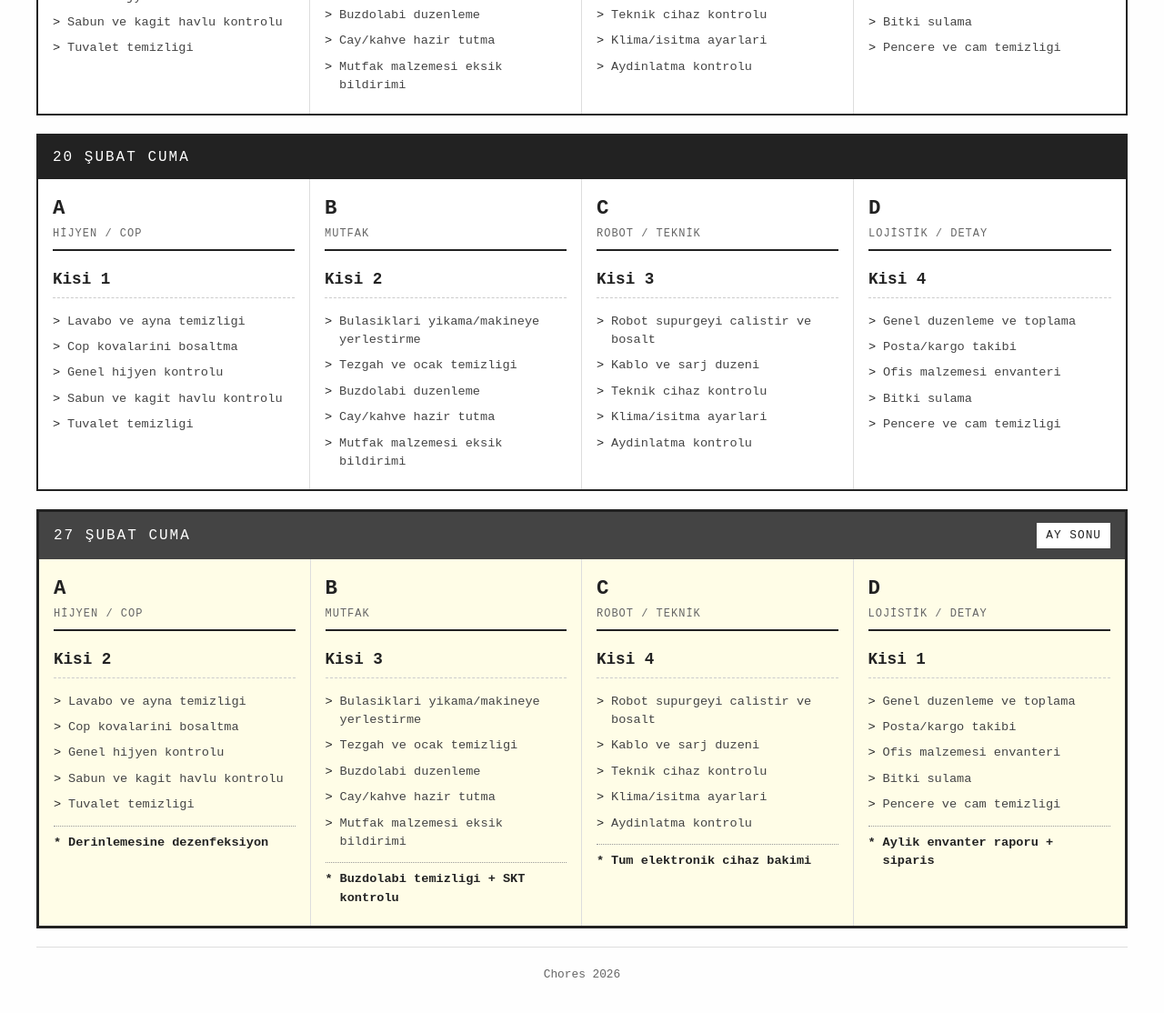
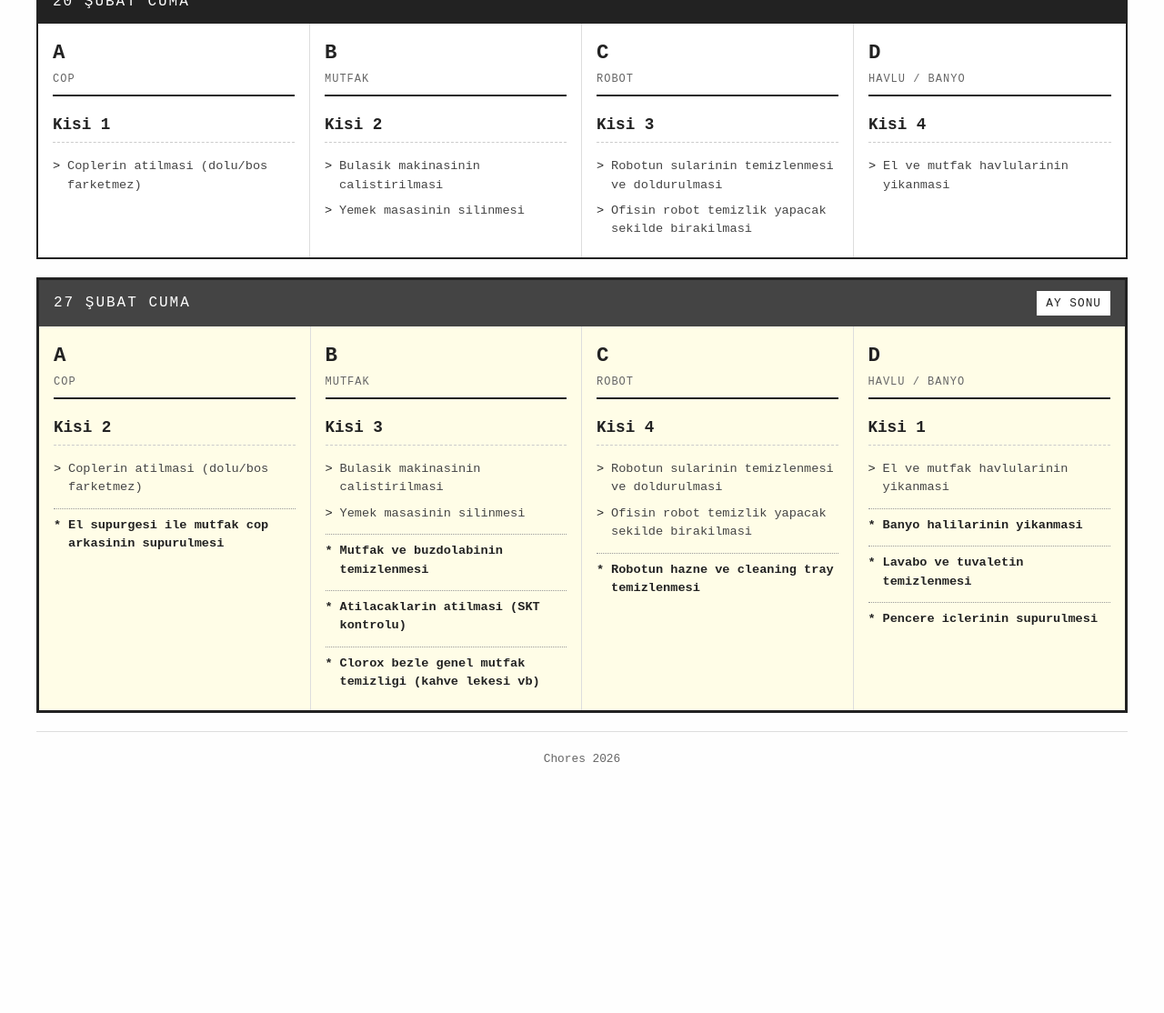
Before and after one commit to cankilic-gh/chores, a plain HTML site: page index.html in a window 1280 px wide. Shown: the part 1086-2200 px from the top of the page at 91% size. After the commit the page ends 1970 px from the top, so only its background shows below. Drawn offline with Linux system fonts and the light colour scheme.

Commit message:
Update tasks based on office email
Weekly tasks:
- A: Cop atma
- B: Bulasik makinasi, masa silme
- C: Robot sulari, ofis hazirlama
- D: Havlu yikama

Monthly tasks:
- A: Cop arkasi supurme
- B: Buzdolabi temizligi, Clorox ile mutfak
- C: Robot hazne/tray temizligi
- D: Banyo halilari, lavabo/tuvalet, pencere icleri

Co-Authored-By: Claude Opus 4.5 <noreply@anthropic.com>

```diff
--- a/index.html
+++ b/index.html
@@ -415,54 +415,52 @@
       {
         id: 'A',
         letter: 'A',
-        title: 'Hijyen / Cop',
+        title: 'Cop',
         tasks: [
-          'Lavabo ve ayna temizligi',
-          'Cop kovalarini bosaltma',
-          'Genel hijyen kontrolu',
-          'Sabun ve kagit havlu kontrolu',
-          'Tuvalet temizligi'
+          'Coplerin atilmasi (dolu/bos farketmez)'
         ],
-        monthEndTask: 'Derinlemesine dezenfeksiyon'
+        monthEndTasks: [
+          'El supurgesi ile mutfak cop arkasinin supurulmesi'
+        ]
       },
       {
         id: 'B',
         letter: 'B',
         title: 'Mutfak',
         tasks: [
-          'Bulasiklari yikama/makineye yerlestirme',
-          'Tezgah ve ocak temizligi',
-          'Buzdolabi duzenleme',
-          'Cay/kahve hazir tutma',
-          'Mutfak malzemesi eksik bildirimi'
+          'Bulasik makinasinin calistirilmasi',
+          'Yemek masasinin silinmesi'
         ],
-        monthEndTask: 'Buzdolabi temizligi + SKT kontrolu'
+        monthEndTasks: [
+          'Mutfak ve buzdolabinin temizlenmesi',
+          'Atilacaklarin atilmasi (SKT kontrolu)',
+          'Clorox bezle genel mutfak temizligi (kahve lekesi vb)'
+        ]
       },
       {
         id: 'C',
         letter: 'C',
-        title: 'Robot / Teknik',
+        title: 'Robot',
         tasks: [
-          'Robot supurgeyi calistir ve bosalt',
-          'Kablo ve sarj duzeni',
-          'Teknik cihaz kontrolu',
-          'Klima/isitma ayarlari',
-          'Aydinlatma kontrolu'
+          'Robotun sularinin temizlenmesi ve doldurulmasi',
+          'Ofisin robot temizlik yapacak sekilde birakilmasi'
         ],
-        monthEndTask: 'Tum elektronik cihaz bakimi'
+        monthEndTasks: [
+          'Robotun hazne ve cleaning tray temizlenmesi'
+        ]
       },
       {
         id: 'D',
         letter: 'D',
-        title: 'Lojistik / Detay',
+        title: 'Havlu / Banyo',
         tasks: [
-          'Genel duzenleme ve toplama',
-          'Posta/kargo takibi',
-          'Ofis malzemesi envanteri',
-          'Bitki sulama',
-          'Pencere ve cam temizligi'
+          'El ve mutfak havlularinin yikanmasi'
         ],
-        monthEndTask: 'Aylik envanter raporu + siparis'
+        monthEndTasks: [
+          'Banyo halilarinin yikanmasi',
+          'Lavabo ve tuvaletin temizlenmesi',
+          'Pencere iclerinin supurulmesi'
+        ]
       }
     ];
 
@@ -589,8 +587,8 @@
         ROLES.forEach((role, ri) => {
           const person = getPersonForRole(ri, friday);
           let tasksHtml = role.tasks.map(t => `<li>${t}</li>`).join('');
-          if (isLast) {
-            tasksHtml += `<li class="special">${role.monthEndTask}</li>`;
+          if (isLast && role.monthEndTasks) {
+            tasksHtml += role.monthEndTasks.map(t => `<li class="special">${t}</li>`).join('');
           }
 
           html += `
```
